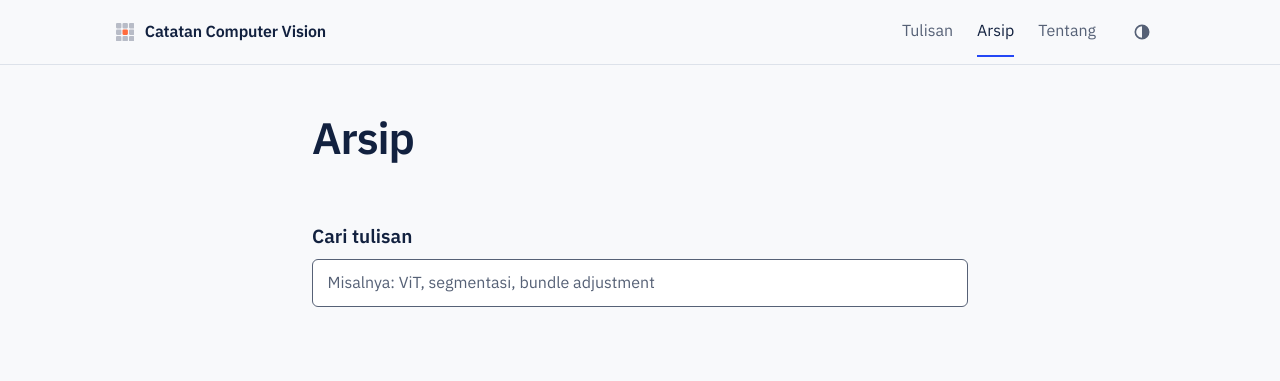
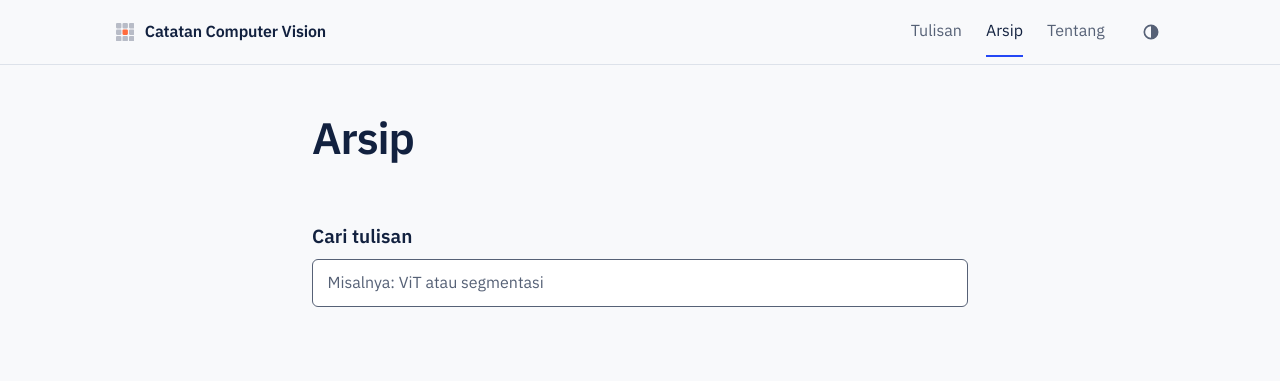
Before and after one commit to harisY/harisY.github.io, a Jekyll site: the page built from arsip.md, in a window 1280 px wide. Shown: the top 381 px of the page. Built offline with Jekyll 4.4.1, drawn with Linux system fonts in a browser that asks for light colours.

Commit message:
fix: sejajarkan ikon tema dengan tepi konten dan persingkat placeholder pencarian

```diff
--- a/arsip.md
+++ b/arsip.md
@@ -8,7 +8,7 @@ permalink: /arsip/
 
 <form class="search" id="cari" role="search">
   <label for="cari-input">Cari tulisan</label>
-  <input id="cari-input" type="search" data-index="{{ '/search.json' | relative_url }}" placeholder="Misalnya: ViT, segmentasi, bundle adjustment" autocomplete="off" spellcheck="false">
+  <input id="cari-input" type="search" data-index="{{ '/search.json' | relative_url }}" placeholder="Misalnya: ViT atau segmentasi" autocomplete="off" spellcheck="false">
 </form>
 <p class="search-status" id="cari-status" role="status" aria-live="polite"></p>
 <div id="cari-hasil"></div>
--- a/assets/site.css
+++ b/assets/site.css
@@ -319,7 +319,7 @@ img, svg { max-width: 100%; }
 /* Tombol tema di header kanan atas: ikon sesuai mode (otomatis, terang, gelap). */
 .theme-toggle {
   display: inline-flex; align-items: center; justify-content: center; flex-shrink: 0;
-  width: 2.75rem; height: 2.75rem; margin-left: 0.5rem; padding: 0; color: var(--muted);
+  width: 2.75rem; height: 2.75rem; margin: 0 -0.55rem 0 0.5rem; padding: 0; color: var(--muted);
   background: none; border: 1px solid transparent; border-radius: 6px; cursor: pointer;
 }
 .theme-toggle:hover { color: var(--ink); border-color: var(--rule); }
@@ -333,7 +333,7 @@ img, svg { max-width: 100%; }
 @media (max-width: 36rem) {
   .header-inner { flex-wrap: wrap; }
   .brand { order: 1; }
-  .theme-toggle { order: 2; margin-left: auto; margin-right: -0.55rem; }
+  .theme-toggle { order: 2; margin-left: auto; }
   .site-nav { order: 3; width: 100%; margin-left: 0; gap: 1.5rem; }
 }
 
```
